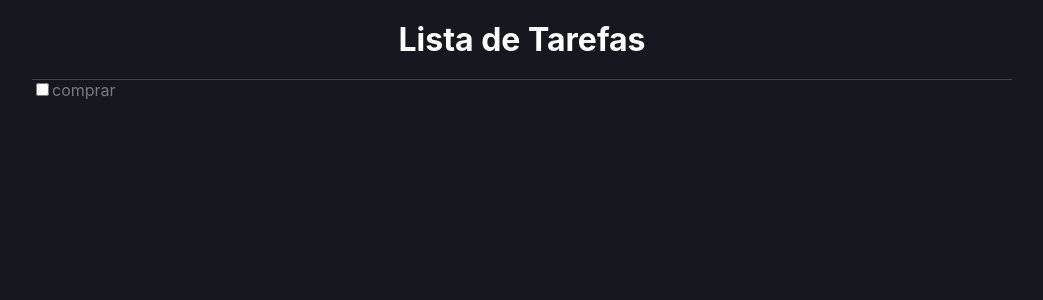
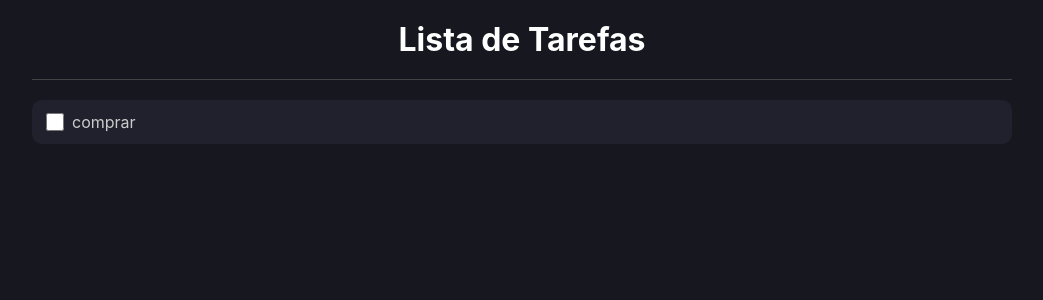
Before and after one commit to Lara-Capila/curso_TS, a React (Create React App) app in the folder toDoList/todo/: page / in a window 1280 px wide. Shown: the top 300 px of the page, without its empty margins (118-1161 px from the left). Built offline with nearby package versions, Linux system fonts and the light colour scheme.

Commit message:
feat(ListItem): Implementa lógica do checkbox, alterando estado e riscando a task

```diff
--- a/toDoList/todo/src/components/ListIstem/index.tsx
+++ b/toDoList/todo/src/components/ListIstem/index.tsx
@@ -2,17 +2,22 @@ import React from "react";
 
 import * as Styled from './styles';
 import {Item} from '../../types/Item'
-import Checkbox from "../InputCheckbox";
+// import Checkbox from "../InputCheckbox";
 
 type Props = {
   tarefa: Item,
+  onChange: (id: number, done: boolean) => void,
 }
 
-function ListItem({tarefa}: Props) {
+function ListItem({tarefa, onChange}: Props) {
+
   return (
-    <Styled.Container>
-      <Checkbox />
-      {tarefa.name}
+    <Styled.Container status={tarefa.done}>
+      <input
+        type="checkbox"
+        checked={tarefa.done}
+        onChange={e => onChange(tarefa.id, e.target.checked) } />
+      <label>{tarefa.name}</label>
     </Styled.Container>
   )
 }
--- a/toDoList/todo/src/components/ListIstem/styles.ts
+++ b/toDoList/todo/src/components/ListIstem/styles.ts
@@ -1,3 +1,27 @@
 import styled from "styled-components";
 
-export const Container = styled.div``;
+type Props = {
+  status: boolean
+}
+
+export const Container = styled.div(({status}: Props) => (
+  `
+    display: flex;
+    background-color: #20212c;
+    padding: 10px;
+    border-radius: 10px;
+    margin: 20px 0 10px;
+    align-items: center;
+
+    label {
+      color: #ccc;
+      text-decoration: ${status ? 'line-through' : 'initial'}
+    }
+
+    input {
+      width: 18px;
+      height: 18px;
+      margin-right: 8px;
+    }
+  `
+))
```
